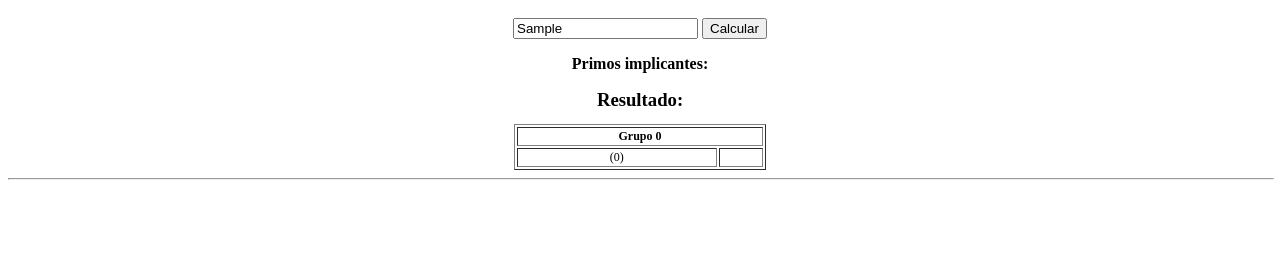
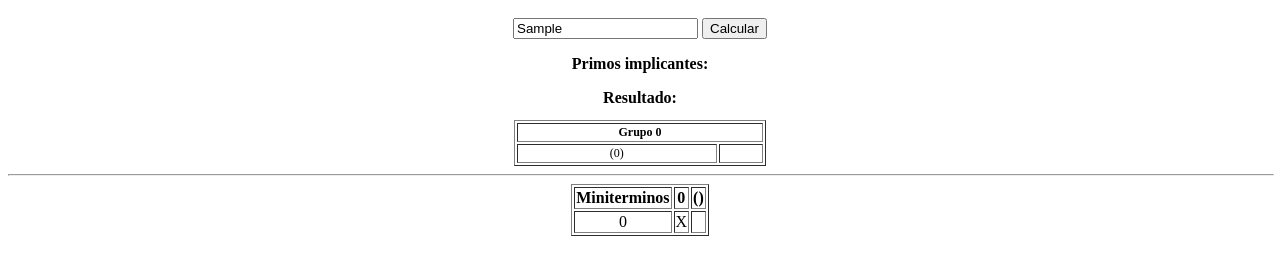
Before and after one commit to Osman-Suastegui/Algoritmo-Quine-McCluskey, a website with bundled scripts: page index.html in a window 1280 px wide. Both pictures are taken after typing "Sample" into the empty fields and a click on the button "Calcular". Shown: the part 80-354 px from the top of the page. Built offline with nearby package versions, Linux system fonts and the light colour scheme.

Commit message:
tabla marcados agregada

```diff
--- a/Quine_Mccluskey.ts
+++ b/Quine_Mccluskey.ts
@@ -150,11 +150,68 @@ const mostrarGrupos = (grupos: string[][]):any => {
     g.appendChild(hr);
 
 }
+const mostrarTablaMarcados = (PRM_IMP:string[]):any => {
+
+  let binarioMiniterminos: Map<string, Array<number>> = new Map();
+  let todosLosTerminos : Array<number> = [];
+  for (let i = 0 ; i < PRM_IMP.length; i++) {
+    let terDecimal: Array<number> = [];
+    let res:string[][] = convertirBinarioguion([...PRM_IMP[i]]);
+    for(let j = 0; j < res.length; j++){
+      let decimal = binarioDecimal(res[j].join(""));
+      terDecimal.push(decimal);
+      todosLosTerminos.push(decimal);
+    }
+    binarioMiniterminos.set(PRM_IMP[i],terDecimal);
+  }
+  todosLosTerminos = todosLosTerminos.filter((elem, index, self) => index == self.indexOf(elem));
+  todosLosTerminos.sort();
+  let contenedorMarcados = document.getElementById("contenedor-marcados");
+  let tablaMarcados = document.createElement("table");
+  tablaMarcados.setAttribute("border", "1");
+  let th = document.createElement("th");
+  th.innerHTML = "Miniterminos";
+  tablaMarcados.appendChild(th);
+
+  for(let i = 0 ; i < todosLosTerminos.length;i++){
+    th = document.createElement("th");
+    th.innerHTML = String(todosLosTerminos[i]);
+    tablaMarcados.appendChild(th);
+
+  }
+  let letras:string = "";
+  for(let i = 0; i < PRM_IMP[0].length; i++){
+    letras += String.fromCharCode(65 + i) +",";
+  }
+  th = document.createElement("th");
+  th.innerHTML = `(${letras.slice(0, -1)})`;
+  tablaMarcados.appendChild(th);
+  for(let i = 0 ; i < PRM_IMP.length; i++){
+    let tr = document.createElement("tr");
+    let td = document.createElement("td");
+    let minis:number[] = binarioMiniterminos.get(PRM_IMP[i]);
+    td.innerHTML = binarioMiniterminos.get(PRM_IMP[i]).join(",");
+    tr.appendChild(td);
+    for(let j = 0 ; j < todosLosTerminos.length; j++){
+      td = document.createElement("td");
+      td.innerHTML = " ";
+      if(minis.includes(todosLosTerminos[j])){
+        td.innerHTML = "X";
+      }
+      tr.appendChild(td);
+    }
+    td = document.createElement("td");
+    td.innerHTML = PRM_IMP[i];
+    tr.appendChild(td);
+    tablaMarcados.appendChild(tr);
+  }
+  contenedorMarcados.innerHTML = "";
+  contenedorMarcados.appendChild(tablaMarcados);
+
+}
 document.getElementById("btnCalcular")?.addEventListener("click", () => {
   document.getElementById("grupos").innerHTML = "";
   let m:string = (<HTMLInputElement>document.getElementById("miniterminos")).value;
-  console.log(m)
-  // const prompt = require("prompt-sync")();
   let miniterminos:Array<number> = m.split(",").map(minitermino => parseInt(minitermino));
 
   let cantidadVariables: number = contarCantidadVariables(Math.max(...miniterminos))
@@ -206,6 +263,7 @@ document.getElementById("btnCalcular")?.addEventListener("click", () => {
   let resultadoBinario:Set<string> = new Set();
   tablaMarcados.forEach(minitermino => minitermino[0] == 1 ? resultadoBinario.add(PRM_IMP[minitermino[1]]) : null)
   document.getElementById("primos-implicantes").innerHTML = "<strong>Primos implicantes: </strong>" +  [...resultadoBinario].join(",");
-  document.getElementById("resultado").innerHTML = "Resultado:  " + mostrarResultadoLetras(resultadoBinario)
+  document.getElementById("resultado").innerHTML = "<strong>Resultado:</strong>  " + mostrarResultadoLetras(resultadoBinario)
+  mostrarTablaMarcados(PRM_IMP)
 
 })
--- a/estilos.css
+++ b/estilos.css
@@ -21,5 +21,9 @@
     /* make it a bit wider */
     width: 20%;
     font-size: 12px;
-
 }
+#contenedor-marcados{
+    display: flex;
+    justify-content: center;
+    align-items: center;
+}
--- a/index.html
+++ b/index.html
@@ -13,11 +13,11 @@
         <input id="miniterminos" type="text" placeholder="Ingresa los miniterminos">
         <button id="btnCalcular">Calcular</button>
         <p id="primos-implicantes"></p>
-        <h3 id="resultado">Resultado: </h3>
+        <p id="resultado">Resultado: </p>
 
         <div id="grupos">
         </div>
-
+        <div id="contenedor-marcados"></div>
         <script src="./out/Quine_Mccluskey.js"></script>
     </div>
 
```
Also changed, not shown: out/Quine_Mccluskey.js.
